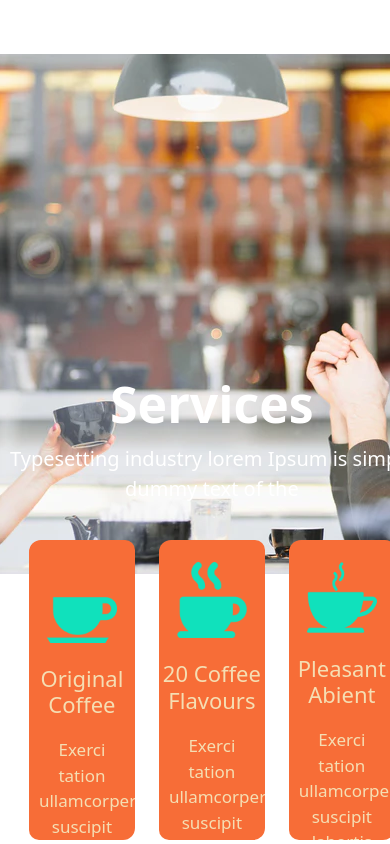
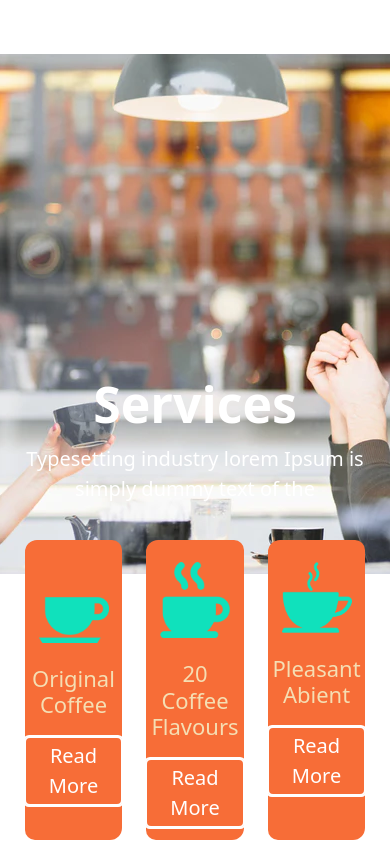
Before and after one commit to aiaaee/GrandCoffee, a React (Create React App) app in the folder Coffee/: page / in a window 390 px wide. Shown: the part 3791-4635 px from the top of the page. Built offline with nearby package versions, Linux system fonts and the light colour scheme.

Commit message:
add new files

```diff
--- a/Coffee/src/Main/suggest.css
+++ b/Coffee/src/Main/suggest.css
@@ -125,3 +125,22 @@
         overflow: hidden;
     }
 }
+
+
+@media screen and (max-width:555px){
+    .header_top_card p{
+        display: none;
+    }
+    .header_top_card button{
+        padding: 4px;
+        outline: auto;
+        background-color: #f76d37;
+        border: none;
+        color: white;
+    }
+    .header_top_card button:hover{
+        color: blue;
+        background-color: wheat;
+        transition: 1s;
+    }
+}
```
